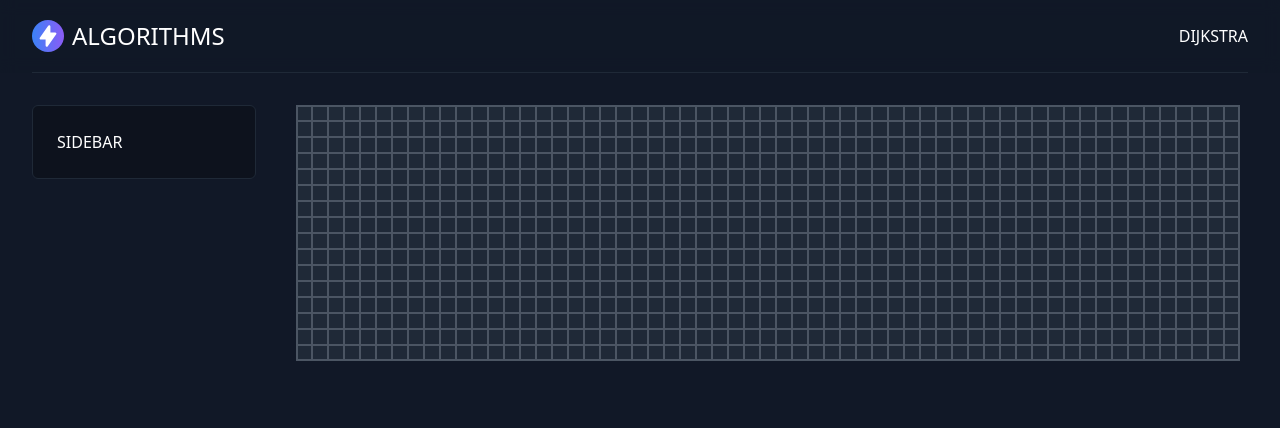
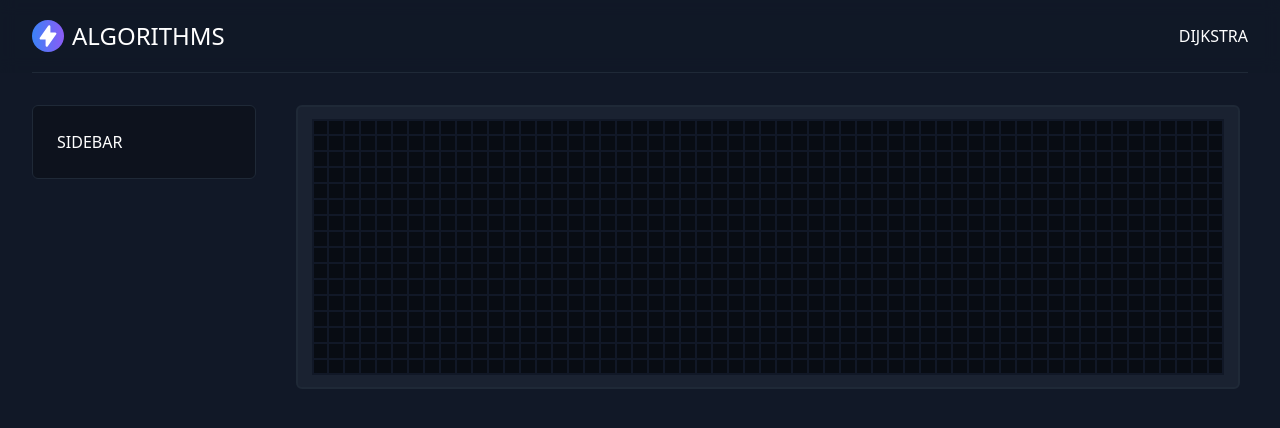
Before and after one commit to Squshy/algorithm-showcase, a Next.js app in the folder client/: page / in a window 1280 px wide. Shown: the top 428 px of the page. Built offline with nearby package versions, Linux system fonts and the light colour scheme.

Commit message:
grid styles

```diff
--- a/client/components/grid/Grid.tsx
+++ b/client/components/grid/Grid.tsx
@@ -33,10 +33,6 @@ export const Grid: React.FC<GridProps> = ({}) => {
       newGird.rows = Math.floor(
         gridRef.current.getBoundingClientRect().height / PX_IN_REM
       );
-      console.log("Grid Width:", gridRef.current.getBoundingClientRect().width);
-      console.log("Window Width:", width);
-      console.log("Grid cols:", newGird.cols);
-      console.log("Grid rows:", newGird.rows);
     }
     setGridDimensions(newGird);
   }, [width, height]);
@@ -62,8 +58,13 @@ export const Grid: React.FC<GridProps> = ({}) => {
   };
 
   return (
-    <div className={`w-full flex flex-wrap h-64 justify-center`} ref={gridRef}>
-      {createGrid()}
+    <div className={`w-full px-2 py-3 border-gray-800 border-2 rounded-md bg-gray-700 bg-opacity-25`}>
+      <div
+        className={`w-full flex flex-wrap h-64 justify-center`}
+        ref={gridRef}
+      >
+        {createGrid()}
+      </div>
     </div>
   );
 };
--- a/client/components/grid/GridNode.tsx
+++ b/client/components/grid/GridNode.tsx
@@ -15,12 +15,12 @@ export const GridNode: React.FC<GridNodeProps> = ({
 }) => {
   return (
     <div
-      className={`h-4 w-4 border-gray-600 border bg-gray-800 ${
+      className={`h-4 w-4 border-gray-900 border bg-black-50 ${
         row === 0 && "border-t-2"
       } ${endRow && "border-b-2"} ${endCol && "border-r-2"} ${
         col === 0 && "border-l-2"
       }
-      transform duration-150 ease-in-out hover:scale-125 hover:bg-gray-900 hover:border-2 hover:border-gray-400 hover:z-50`}
+      transform duration-150 ease-in-out hover:scale-125 hover:bg-gray-800 hover:border-2 hover:border-gray-400 hover:z-50`}
     ></div>
   );
 };
```
